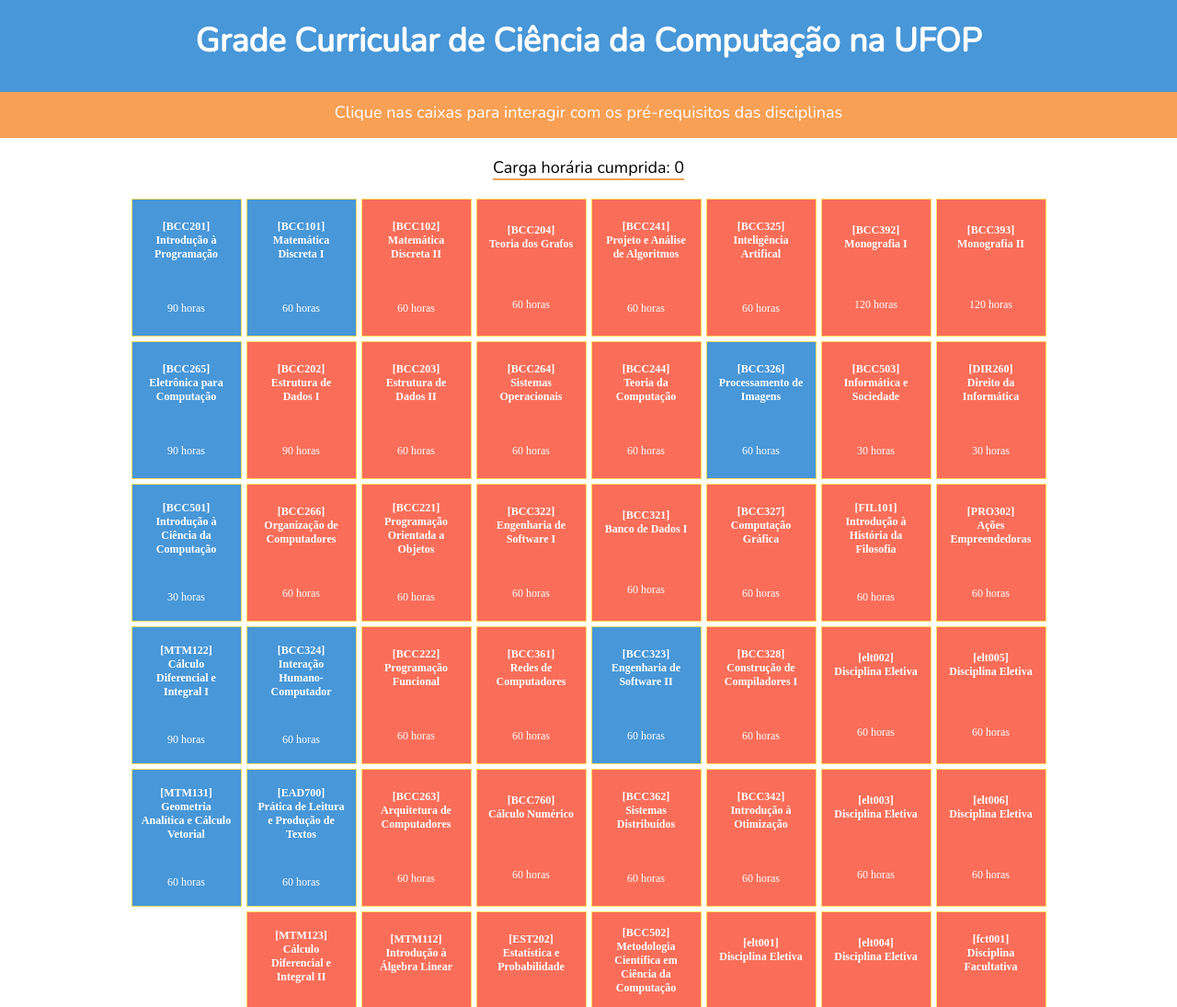
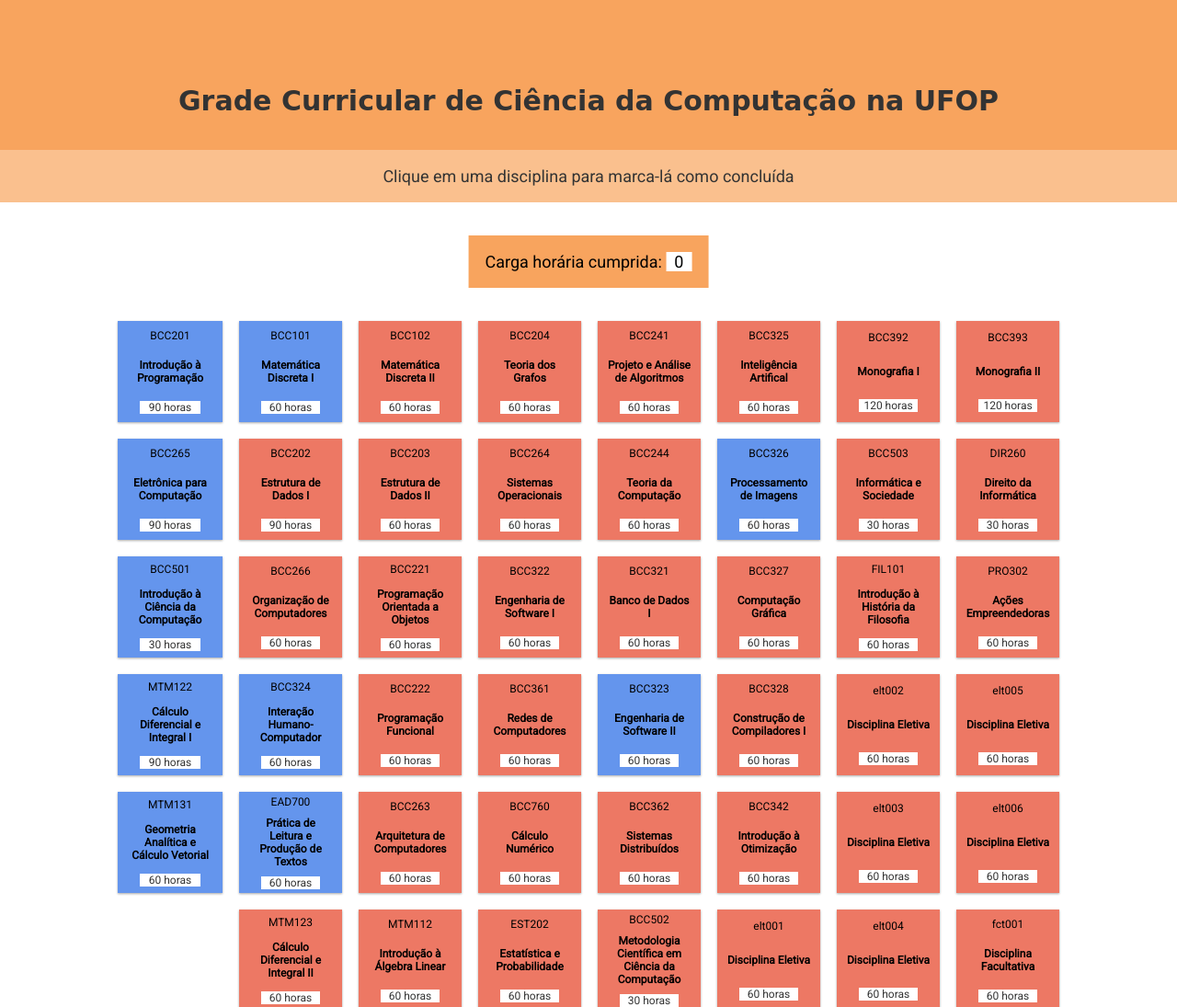
Before and after one commit to mayconamaro/CSDynamicCurriculum, a website: page index.html in a window 1280 px wide. Shown: the top 1095 px of the page at 92% size. Drawn offline with nearby package versions, Linux system fonts and the light colour scheme; a web font is replaced by a local one.

Commit message:
gitignore

```diff
--- a/curriculum.js
+++ b/curriculum.js
@@ -24,6 +24,7 @@
 }) => {
 
     const course = document.createElement('div');
+    const courseCode = document.createElement('p');
     const courseTitle = document.createElement('h2');
     const courseCredits = document.createElement('p');
 
@@ -31,12 +32,17 @@
     course.classList.add('course');
     course.classList.add(setCourseStatus(course.id));
     course.onclick = _ => courseEventHandler(course);
-    courseTitle.innerHTML = `[${id}]<br/>${title}`;
+
+    courseCode.innerHTML = id;
+    courseCode.className = 'course-code';
+
+    courseTitle.innerHTML = title;
     courseTitle.className = 'course-title';
 
     courseCredits.innerHTML = `${credits} horas`;
     courseCredits.className = 'course-credits'
 
+    course.appendChild(courseCode);
     course.appendChild(courseTitle);
     course.appendChild(courseCredits);
 
--- a/index.html
+++ b/index.html
@@ -13,7 +13,7 @@
             <h1>Grade Curricular de Ciência da Computação na UFOP</h1>
         </header>
         <div class="instructions">
-            <p>Clique nas caixas para interagir com os pré-requisitos das disciplinas</p>
+            <p>Clique em uma disciplina para marca-lá como concluída</p>
         </div>
         <div class="credit-info">
             <p class="credit-info-text">Carga horária cumprida: <span id="credit-sum">0</span></p>
--- a/styles.css
+++ b/styles.css
@@ -1,4 +1,5 @@
-@import url('https://fonts.googleapis.com/css?family=Nunito&display=swap');
+@import url('https://fonts.googleapis.com/css?family=Odibee+Sans|Roboto&display=swap');
+
 
 :root {
     --heading-color: #fff;
@@ -8,42 +9,58 @@
     --box-completed-color: #48E860;
     --box-font-color: #fff;
     --instructions-bg-color: #f8a055;
-    --box-border-color: #ffdb5c;
     --credit-info-border-color: #f8a055;
+
+    --primary-color: #f8a45e;
+    --light-color: #fac08e;
+    --font-color: #333333;
+
+    --box-available-color: #6495ed;
+    --box-completed-color: #95ed64;
+    --box-blocked-color: #ed7864;
+
+    --cursive-font: 'Odibee Sans';
+    --sans-serif-font: 'Roboto';
 }
 
 * {
     padding: 0;
     margin: 0;
     box-sizing: border-box;
+    font-family: var(--sans-serif-font), sans-serif;
+    font-size: 18px;
 }
+
 
 header {
     width: 100%;
-    height: 100px;
-    background-color: var(--nav-bg-color);
+    /* height: 100px; */
+    padding: 4em 0 2em;
+    background-color: var(--primary-color);
 }
 
 h1 {
-    font-family: 'Nunito', 'sans-serif';
-    font-size: 36px;
+    font-size: 30px;
     text-align: center;
     padding-top: 20px;
-    color: var(--heading-color);
+    font-family: var(--cursive-font), cursive;
+    color: var(--font-color);
 }
 
 .curriculum {
-    padding: 20px 10px;
+    width: 1024px;
     display: flex;
     flex-flow: row;
     justify-content: center;
-    margin: auto;
+    margin: 2em auto;
 }
 
 .curriculum-column {
     display: flex;
     flex-direction: column;
-    padding-left: 5px;
+    flex-basis: 100%;
+    padding-left: 1em;
+
 }
 
 .curriculum-column:first-of-type{
@@ -52,69 +69,82 @@
 
 .instructions {
     text-align: center;
-    background-color: var(--instructions-bg-color);
-    color: var(--heading-color);
-    font-size: 18px;
-    font-family: 'Nunito', 'sans-serif';
-    height: 50px;
-}
-
-.instructions p {
-    padding-top: 10px;
+    background-color: var(--light-color);
+    color: var(--font-color);
+    padding: 1em 0;
 }
 
 .credit-info {
-    width: 100%;
+    /* width: 100%; */
+    width: fit-content;
     display: flex;
     justify-content: center;
-    padding-top: 20px;
+    padding: 1em;
+    background-color: var(--primary-color);
+    margin-top: 2em;
+    margin-left: 50%;
+    transform: translateX(-50%);
 }
 
 .credit-info-text {
-    width: auto;
-    font-family: 'Nunito', 'sans-serif';
-    font-size: 18px;
-    border-bottom: 2px solid var(--credit-info-border-color);
     text-align: center;
 }
 
+.credit-info-text #credit-sum {
+    background-color: white;
+    padding: 0 .5em;
+}
+
 .course {
-    width: 120px;
-    height: 150px;
-    border: 1px solid var(--box-border-color);
+    width: 100%;
+    height: 110px;
+    /* border: 1px solid var(--box-border-color); */
     display: flex;
     justify-content: space-around;
     flex-direction: column;
-    margin-bottom: 5px;
+    margin-bottom: 1em;
+    box-shadow: 0 1px 3px rgba(0,0,0,0.12), 0 1px 2px rgba(0,0,0,0.24);
+    transition: all 0.3s cubic-bezier(.25,.8,.25,1);
+}
+
+.course:hover {
+    box-shadow: 0 14px 28px rgba(0,0,0,0.25), 0 10px 10px rgba(0,0,0,0.22);
 }
 
 .course.blocked {
+    cursor: not-allowed;
     background-color: var(--box-blocked-color);
 }
 
-.course.available{
+.course.available {
+    cursor: pointer;
     background-color: var(--box-available-color);
 }
 
-.course.completed{
+.course.completed {
+    cursor: pointer;
     background-color: var(--box-completed-color);
 }
 
+.course-title, .course-credits, .course-code {
+    font-size: 12px;
+    text-align: center;
+}
+
+.course-code {
+    /* background-color: white; */
+    margin: 0 1em;
+}
+
 .course-title {
-
-    font-size: 12px;
     padding: 0 10px;
-    text-align: center;
-    font-family: 'Source Sans Pro', 'sans-serif';
-    color: var(--box-font-color);
+    color: black;
 }
 
 .course-credits {
-
-    text-align: center;
-    font-size: 12px;
-    font-family: 'Source Sans Pro', 'sans-serif';
-    color: var(--box-font-color);
+    background-color: white;
+    color: var(--font-color);
+    margin: 0 2em;
 }
 
 footer{
@@ -127,16 +157,13 @@
 footer p {
     padding-top: 15px;
     text-align: center;
-    font-family: 'Nunito', 'sans-serif';
 }
 
 .heart {
     color: var(--instructions-bg-color);
-    font-size: 18px;
 }
 
 @media only screen and (min-width: 570px) and (max-width: 899px){
-
     header{
         height: 150px;
     }
@@ -146,6 +173,7 @@
 
     header {
         height: 170px;
+
     }
 
     .instructions {
```
Also changed, not shown: 1 other file.
